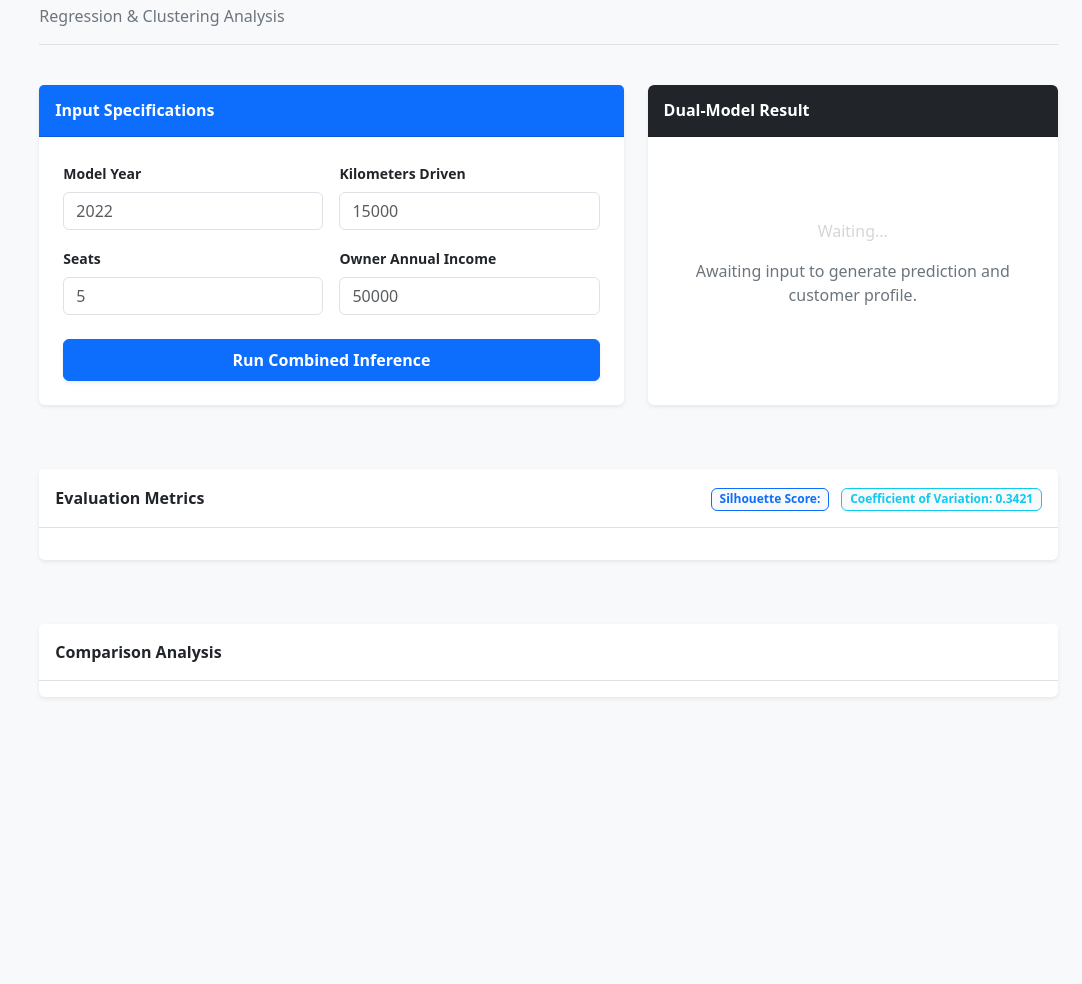
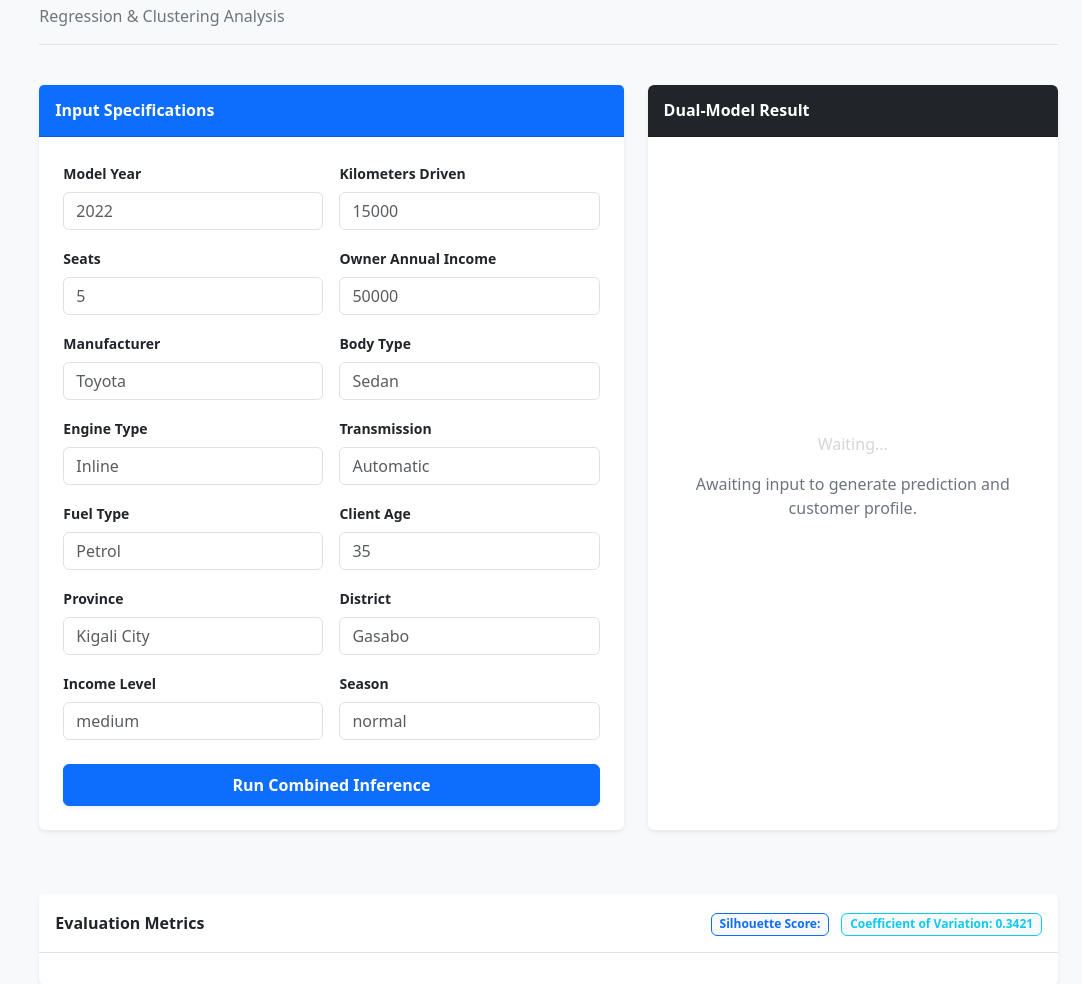
Before and after one commit to ashrafutuyubahe/rwanda-vehicle-prediction, a Django app: template django_ml_project/predictor/templates/predictor/clustering_analysis.html in a window 1280 px wide. Shown: the part 901-1885 px from the top of the page, without its empty margins (198-1280 px from the left). Before the commit the page ends 1599 px from the top, so only its background shows below. Run offline with Django 5.2, Linux system fonts and the light colour scheme; the template is opened without the code that fills it, so the values that code supplies are empty; parts of the project's set-up code (start-up, migrations or seed data) failed here and were passed over.

Commit message:
[++] added 14 features for clustering model

```diff
--- a/django_ml_project/predictor/templates/predictor/clustering_analysis.html
+++ b/django_ml_project/predictor/templates/predictor/clustering_analysis.html
@@ -71,54 +71,60 @@
                       {% csrf_token %}
                       <div class="row g-3">
                         <div class="col-md-6">
-                          <label class="form-label fw-semibold small"
-                            >Model Year</label
-                          >
-                          <input
-                            type="number"
-                            name="year"
-                            class="form-control"
-                            placeholder="2022"
-                            required
-                          />
+                          <label class="form-label fw-semibold small">Model Year</label>
+                          <input type="number" name="year" class="form-control" placeholder="2022" required />
                         </div>
                         <div class="col-md-6">
-                          <label class="form-label fw-semibold small"
-                            >Kilometers Driven</label
-                          >
-                          <input
-                            type="number"
-                            step="any"
-                            name="km"
-                            class="form-control"
-                            placeholder="15000"
-                            required
-                          />
+                          <label class="form-label fw-semibold small">Kilometers Driven</label>
+                          <input type="number" step="any" name="km" class="form-control" placeholder="15000" required />
                         </div>
                         <div class="col-md-6">
-                          <label class="form-label fw-semibold small"
-                            >Seats</label
-                          >
-                          <input
-                            type="number"
-                            name="seats"
-                            class="form-control"
-                            placeholder="5"
-                            required
-                          />
+                          <label class="form-label fw-semibold small">Seats</label>
+                          <input type="number" name="seats" class="form-control" placeholder="5" required />
                         </div>
                         <div class="col-md-6">
-                          <label class="form-label fw-semibold small"
-                            >Owner Annual Income</label
-                          >
-                          <input
-                            type="number"
-                            step="any"
-                            name="income"
-                            class="form-control"
-                            placeholder="50000"
-                            required
-                          />
+                          <label class="form-label fw-semibold small">Owner Annual Income</label>
+                          <input type="number" step="any" name="income" class="form-control" placeholder="50000" required />
+                        </div>
+                        <div class="col-md-6">
+                          <label class="form-label fw-semibold small">Manufacturer</label>
+                          <input type="text" name="manufacturer" class="form-control" placeholder="Toyota" required />
+                        </div>
+                        <div class="col-md-6">
+                          <label class="form-label fw-semibold small">Body Type</label>
+                          <input type="text" name="body_type" class="form-control" placeholder="Sedan" required />
+                        </div>
+                        <div class="col-md-6">
+                          <label class="form-label fw-semibold small">Engine Type</label>
+                          <input type="text" name="engine_type" class="form-control" placeholder="Inline" required />
+                        </div>
+                        <div class="col-md-6">
+                          <label class="form-label fw-semibold small">Transmission</label>
+                          <input type="text" name="transmission" class="form-control" placeholder="Automatic" required />
+                        </div>
+                        <div class="col-md-6">
+                          <label class="form-label fw-semibold small">Fuel Type</label>
+                          <input type="text" name="fuel_type" class="form-control" placeholder="Petrol" required />
+                        </div>
+                        <div class="col-md-6">
+                          <label class="form-label fw-semibold small">Client Age</label>
+                          <input type="number" name="client_age" class="form-control" placeholder="35" required />
+                        </div>
+                        <div class="col-md-6">
+                          <label class="form-label fw-semibold small">Province</label>
+                          <input type="text" name="province" class="form-control" placeholder="Kigali City" required />
+                        </div>
+                        <div class="col-md-6">
+                          <label class="form-label fw-semibold small">District</label>
+                          <input type="text" name="district" class="form-control" placeholder="Gasabo" required />
+                        </div>
+                        <div class="col-md-6">
+                          <label class="form-label fw-semibold small">Income Level</label>
+                          <input type="text" name="income_level" class="form-control" placeholder="medium" required />
+                        </div>
+                        <div class="col-md-6">
+                          <label class="form-label fw-semibold small">Season</label>
+                          <input type="text" name="season" class="form-control" placeholder="normal" required />
                         </div>
                         <div class="col-12 mt-4">
                           <button
@@ -144,6 +150,11 @@
                   <div
                     class="card-body d-flex flex-column align-items-center justify-content-center text-center p-4"
                   >
+                    {% if error %}
+                    <div class="alert alert-danger" role="alert">
+                      <strong>Error:</strong> {{ error }}
+                    </div>
+                    {% endif %}
                     {% if price %}
                     <div class="mb-4">
                       <small class="text-muted text-uppercase fw-bold ls-wide"
```
Also changed, not shown: django_ml_project/predictor/views.py (+34 -9 lines).
